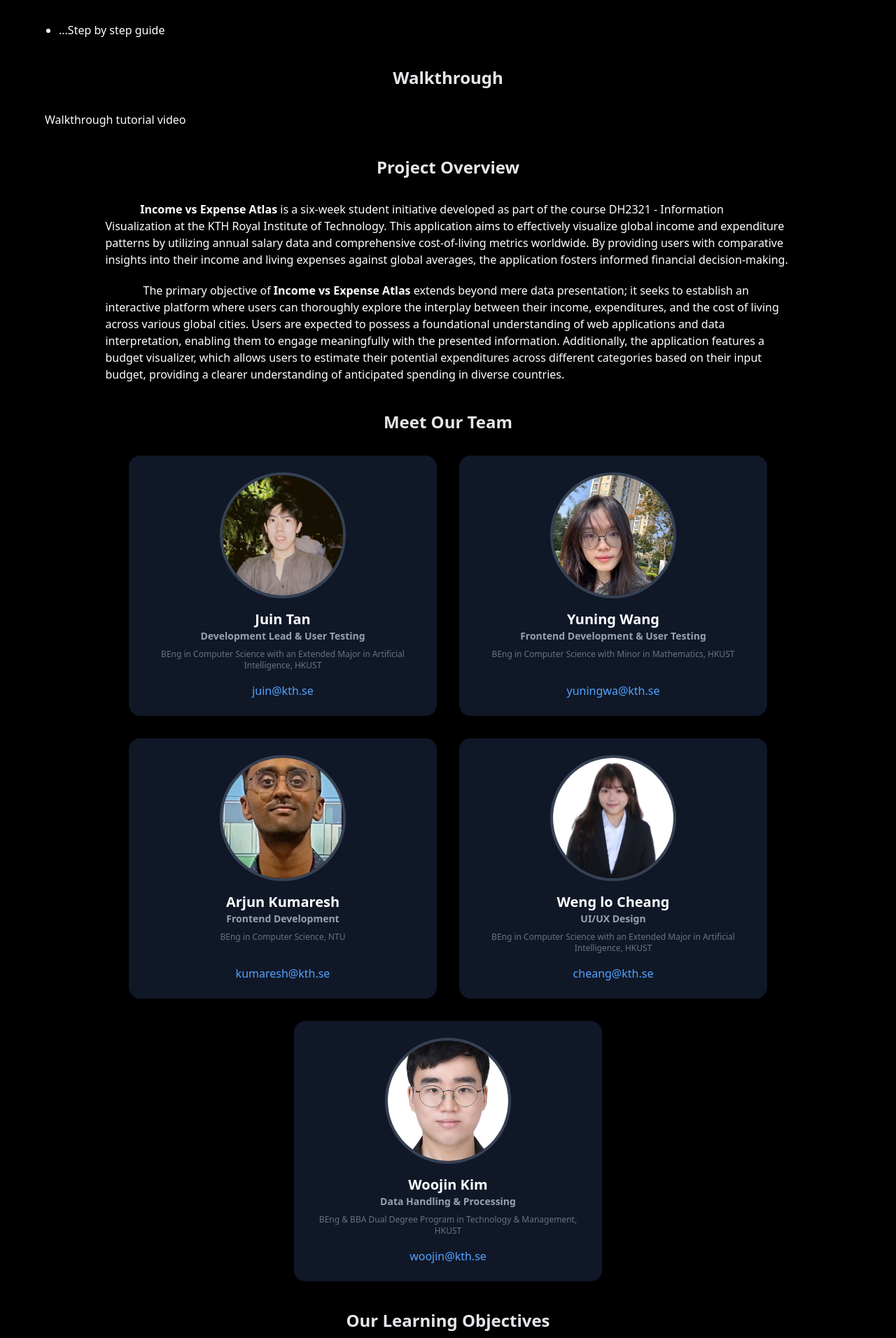
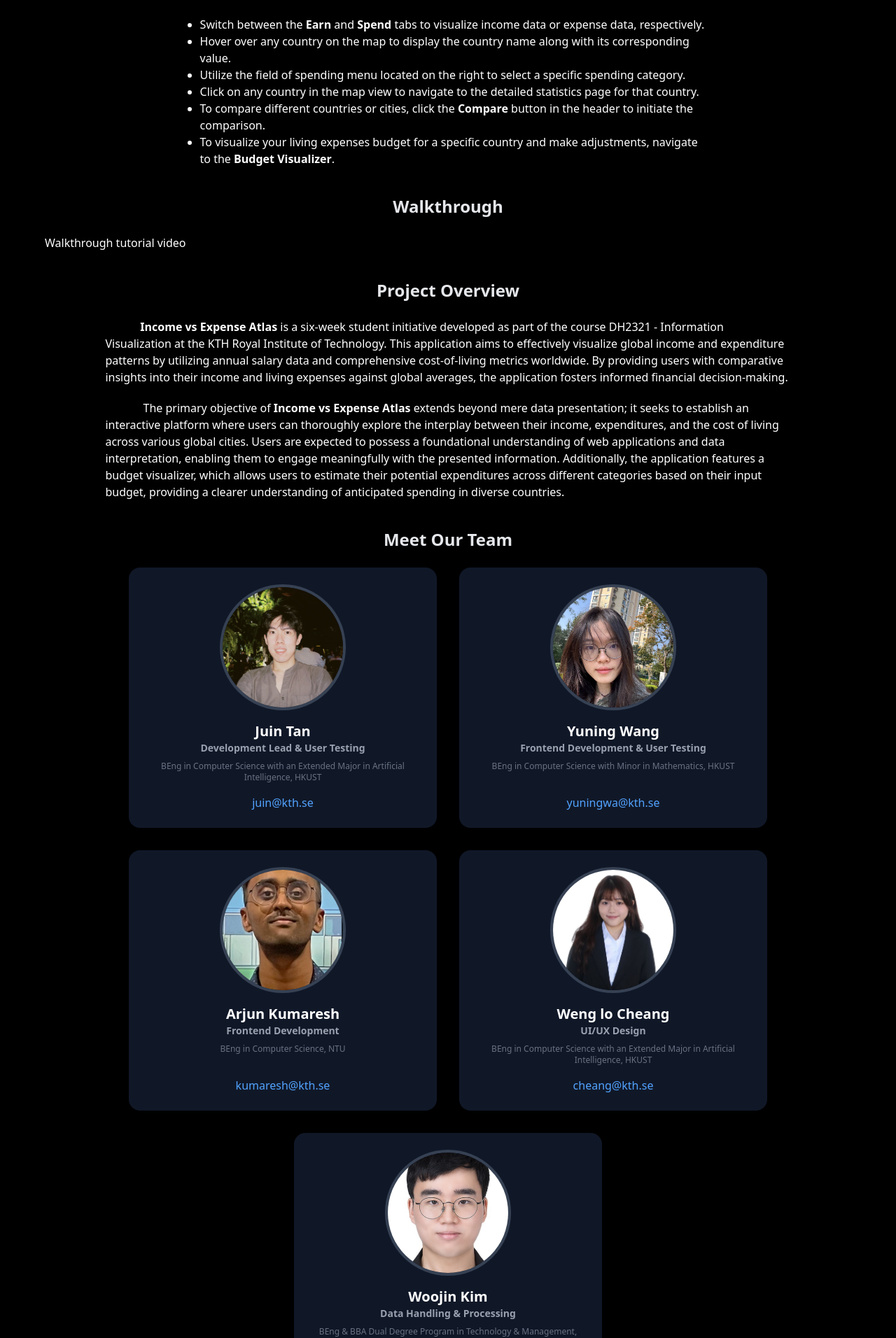
Before and after one commit to Juin28/Income_Expense_Atlas, a React (Vite) app: page /DH2321_Project/information in a window 1280 px wide. Shown: the part 113-2025 px from the top of the page at 70% size. Built offline with nearby package versions, Linux system fonts and the light colour scheme.

Commit message:
Update InformationPage

```diff
--- a/src/pages/InformationPage.jsx
+++ b/src/pages/InformationPage.jsx
@@ -4,17 +4,17 @@
     return (
         <div className="bg-black text-white p-6">
             <div className="mx-10">
-                <h2 className="text-2xl font-bold text-center text-gray-200 mb-8">Quick Tips</h2>
-                <ul className="list-disc pl-5 mb-10">
-                    <li>...Step by step guide</li>
-                    {/* <li>Click on any country on the map view to enter a detailed view</li>
-                    <li>Use the time slider on the bottom to change the date of the data you are viewing</li>
-                    <li>Use the attribute menu on the right to select specific attributes to view</li>
-                    <li>In the detailed view use the attribute menu to view certain attributes in the x axis versus a constant y axis of CO2 emissions per capita</li>
-                    <li>You can select multiple countries (three at most) at once in the detailed view to compare, and also compare against global, OECD, EU27, and LCD data</li> */}
+                <h2 className="text-2xl font-bold text-center text-gray-200 mb-6">Quick Tips</h2>
+                <ul className="list-disc pl-5 mb-10 w-[65%] mx-auto">
+                    <li>Switch between the <strong>Earn</strong> and <strong>Spend</strong> tabs to visualize income data or expense data, respectively.</li>
+                    <li>Hover over any country on the map to display the country name along with its corresponding value.</li>
+                    <li>Utilize the field of spending menu located on the right to select a specific spending category.</li>
+                    <li>Click on any country in the map view to navigate to the detailed statistics page for that country.</li>
+                    <li>To compare different countries or cities, click the <strong>Compare</strong> button in the header to initiate the comparison.</li>
+                    <li>To visualize your living expenses budget for a specific country and make adjustments, navigate to the <strong>Budget Visualizer</strong>.</li>
                 </ul>
 
-                <h2 className="text-2xl font-bold text-center text-gray-200 mb-8">Walkthrough</h2>
+                <h2 className="text-2xl font-bold text-center text-gray-200 mb-6">Walkthrough</h2>
                 <div className="mb-10">
                     {/* <iframe
                     className="w-full h-64"
@@ -27,7 +27,7 @@
                     <p>Walkthrough tutorial video</p>
                 </div>
 
-                <h2 className="text-2xl font-bold text-center text-gray-200 mb-8">Project Overview</h2>
+                <h2 className="text-2xl font-bold text-center text-gray-200 mb-6">Project Overview</h2>
                 <div className="mb-10 w-[85%] mx-auto">
                     <p className="mb-5">
                         &nbsp;&nbsp;&nbsp;&nbsp;&nbsp;&nbsp;&nbsp;&nbsp;&nbsp;&nbsp;&nbsp;&nbsp;
@@ -42,7 +42,7 @@
                     </p>
                 </div>
 
-                <h2 className="text-2xl font-bold text-center text-gray-200 mb-8">Meet Our Team</h2>
+                <h2 className="text-2xl font-bold text-center text-gray-200 mb-6">Meet Our Team</h2>
                 <div className="w-full mx-auto flex flex-wrap justify-center gap-8 mb-10">
                     {teamMembers.map((member, index) => (
                         <div
@@ -71,7 +71,7 @@
                     ))}
                 </div>
 
-                <h2 className="text-2xl font-bold text-center text-gray-200 mb-8">Our Learning Objectives</h2>
+                <h2 className="text-2xl font-bold text-center text-gray-200 mb-6">Our Learning Objectives</h2>
                 <div className="mb-10 w-[85%] mx-auto">
                     <p className="mb-4">
                         In our group project, we developed an interactive visualization that empowers users to manipulate views and uncover relationships within selected datasets.
@@ -114,34 +114,9 @@
                     </ol>
                 </div>
 
-                <h2 className="text-2xl font-bold text-center text-gray-200 mb-8">References</h2>
-                <div className="mb-5 w-[85%] mx-auto">
-                    <h3 className="font-semibold text-xl mb-2">Data Sources</h3>
-                    <ol className="list-decimal list-inside text-gray-200">
-                        <li>
-                            <strong>Numbeo</strong>
-                            <ul className="list-disc ml-4  text-sm">
-                                <li className="my-1 ml-4">Clothing and Shoes Expenses</li>
-                                <li className="my-1 ml-4">Groceries Expenses</li>
-                                <li className="my-1 ml-4">Net Salary</li>
-                                <li className="my-1 ml-4">Public Transportation Expenses</li>
-                                <li className="my-1 ml-4">Rent Per Month</li>
-                                <li className="my-1 ml-4">Restaurants Expenses</li>
-                                <li className="my-1 ml-4">Sports and Leisure Expenses</li>
-                                <li className="my-1 ml-4">Utilities Expenses</li>
-                            </ul>
-                        </li>
-                        <li>
-                            <strong>XE</strong>
-                            <ul className="list-disc ml-4  text-sm">
-                                <li className="my-1 ml-4">Curreny Exchange Rates</li>
-                            </ul>
-                        </li>
-                    </ol>
-                </div>
-                <div className="mb-5 w-[85%] mx-auto">
-                    <h3 className="font-semibold text-xl mb-2">Methodology</h3>
-                    <ol className="list-decimal list-inside text-gray-200">
+                <h2 className="text-2xl font-bold text-center text-gray-200 mb-6">Methodology</h2>
+                <div className="mb-10 w-[85%] mx-auto">
+                <ol className="list-decimal list-inside text-gray-200">
                         <li>
                             <strong>Clothing And Shoes Expenses</strong>
                             <ul className="list-disc ml-4 text-sm">
@@ -222,6 +197,32 @@
                         </li>
                     </ol>
                 </div>
+
+                <h2 className="text-2xl font-bold text-center text-gray-200 mb-6">References</h2>
+                <div className="mb-5 w-[85%] mx-auto">
+                    <h3 className="font-semibold text-xl mb-2">Data Sources</h3>
+                    <ol className="list-decimal list-inside text-gray-200">
+                        <li>
+                            <strong>Numbeo</strong>
+                            <ul className="list-disc ml-4  text-sm">
+                                <li className="my-1 ml-4">Clothing and Shoes Expenses</li>
+                                <li className="my-1 ml-4">Groceries Expenses</li>
+                                <li className="my-1 ml-4">Net Salary</li>
+                                <li className="my-1 ml-4">Public Transportation Expenses</li>
+                                <li className="my-1 ml-4">Rent Per Month</li>
+                                <li className="my-1 ml-4">Restaurants Expenses</li>
+                                <li className="my-1 ml-4">Sports and Leisure Expenses</li>
+                                <li className="my-1 ml-4">Utilities Expenses</li>
+                            </ul>
+                        </li>
+                        <li>
+                            <strong>XE</strong>
+                            <ul className="list-disc ml-4  text-sm">
+                                <li className="my-1 ml-4">Curreny Exchange Rates</li>
+                            </ul>
+                        </li>
+                    </ol>
+                </div>
                 <div className="mb-5 w-[85%] mx-auto">
                     <h3 className="font-semibold text-xl mb-2">Acknowledgement</h3>
                     <ol className="list-decimal list-inside text-gray-200">
```
